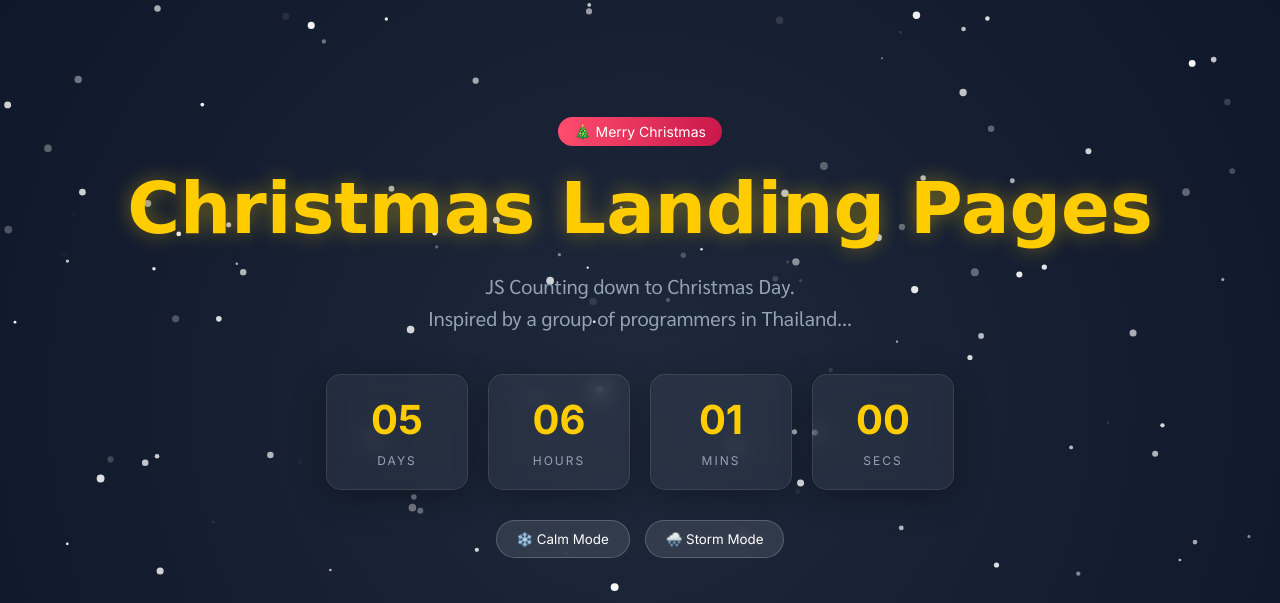
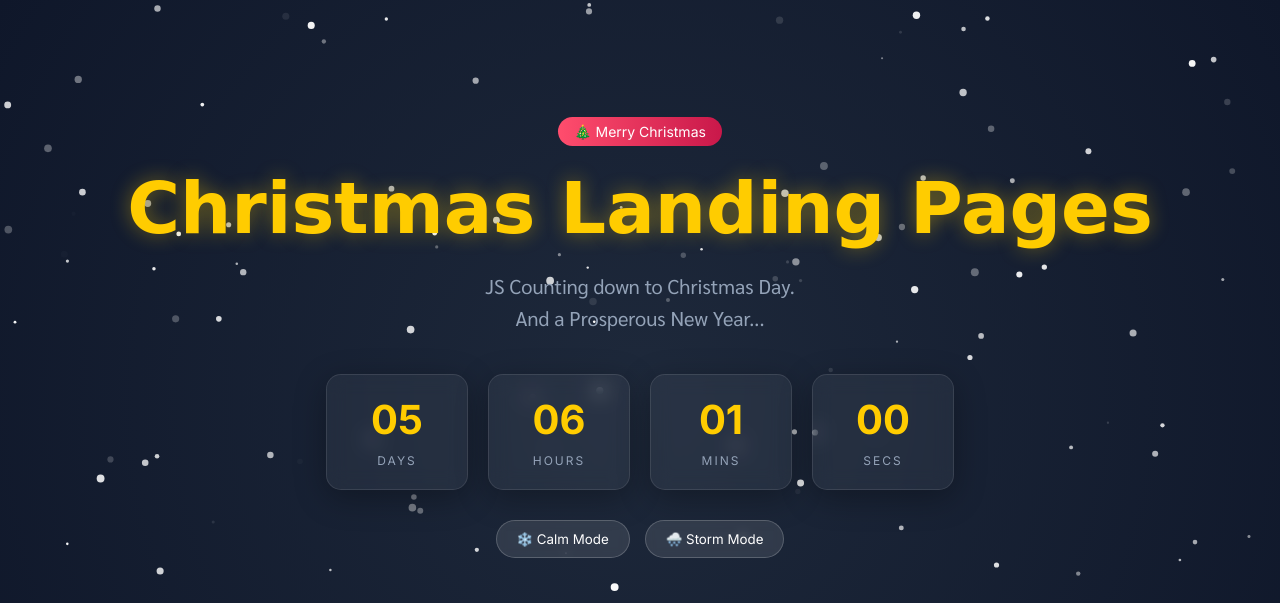
Before and after one commit to 2bitdevv/JS-Counting-down-to-Christmas-Day, a plain HTML site: page index.html in a window 1280 px wide. Shown: the top 603 px of the page. Drawn offline with Linux system fonts and the light colour scheme; a web font is replaced by a local one.

Commit message:
Christmas Day

```diff
--- a/index.html
+++ b/index.html
@@ -15,7 +15,7 @@
       <div class="badge">🎄 Merry Christmas</div>
       <h1>Christmas Landing Pages</h1>
       <p>
-        JS Counting down to Christmas Day.<br />Inspired by a group of programmers in Thailand...
+        JS Counting down to Christmas Day.<br />And a Prosperous New Year...
       </p>
       <div class="countdown-container">
         <div class="time-box">
```
